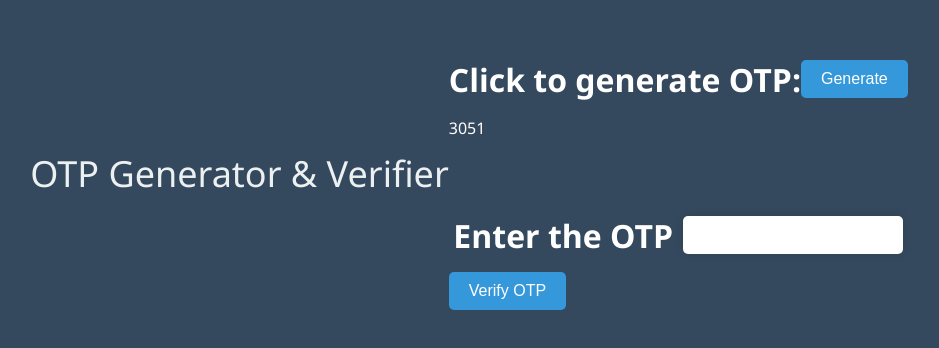
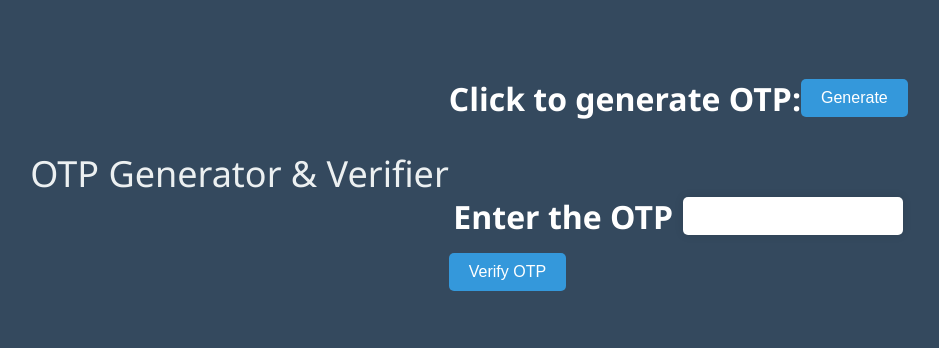
Before and after one commit to nikhilfufu/SimpleCalculator, a plain HTML site: page otpverification.html in a window 1280 px wide. Shown: the part 212-560 px from the top of the page, without its empty margins (171-1110 px from the left). Drawn offline with Linux system fonts and the light colour scheme.

Commit message:
otp changes

```diff
--- a/otpverification.html
+++ b/otpverification.html
@@ -101,7 +101,7 @@
             return o;
         }
 
-        o = generateOtp();
+
 
         function verifyOtp() {
             let a = document.getElementById("getopt").value;
```
